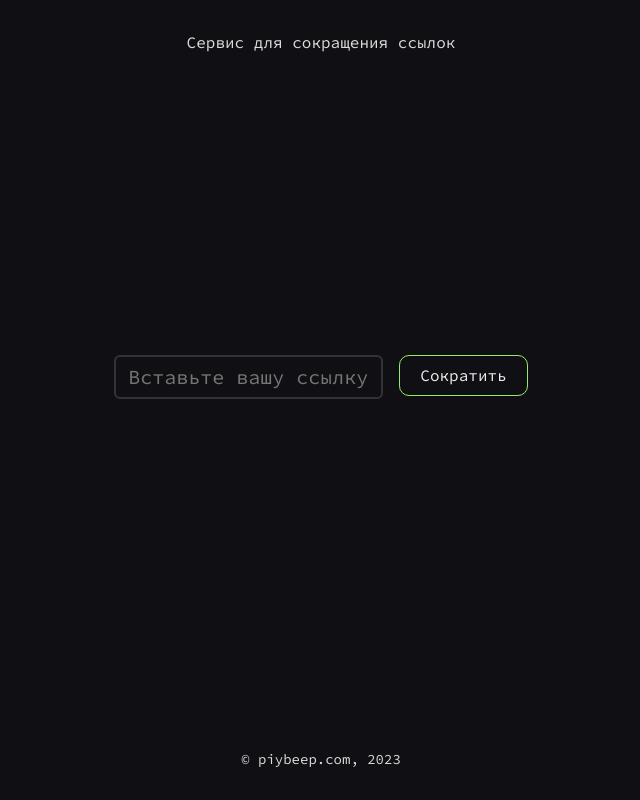
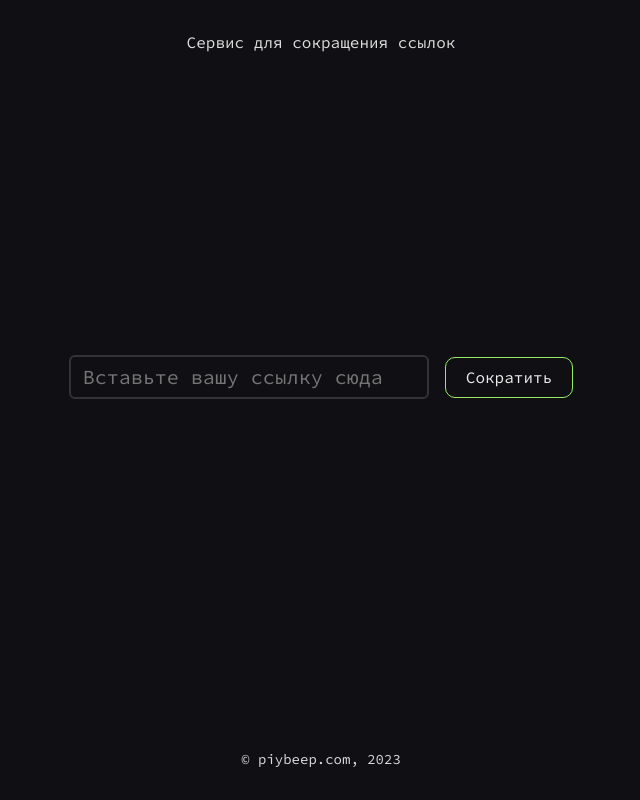
Before and after one commit to piybeep/shorter-c, a Next.js app: page / in a window 1280 px wide. Shown: the whole page, without its empty margins (319-959 px from the left). Built offline with nearby package versions, Linux system fonts and the light colour scheme.

Commit message:
style: fix input size

```diff
--- a/src/styles/globals.scss
+++ b/src/styles/globals.scss
@@ -41,7 +41,10 @@ main {
 	padding: 0 1rem;
 
 	.user_input {
+		width: 100%;
 		display: flex;
+		justify-content: center;
+		align-items: center;
 		gap: 1rem;
 	}
 }
@@ -50,7 +53,6 @@ main {
 	main {
 		.user_input {
 			flex-direction: column;
-			align-items: center;
 		}
 	}
 }
```
